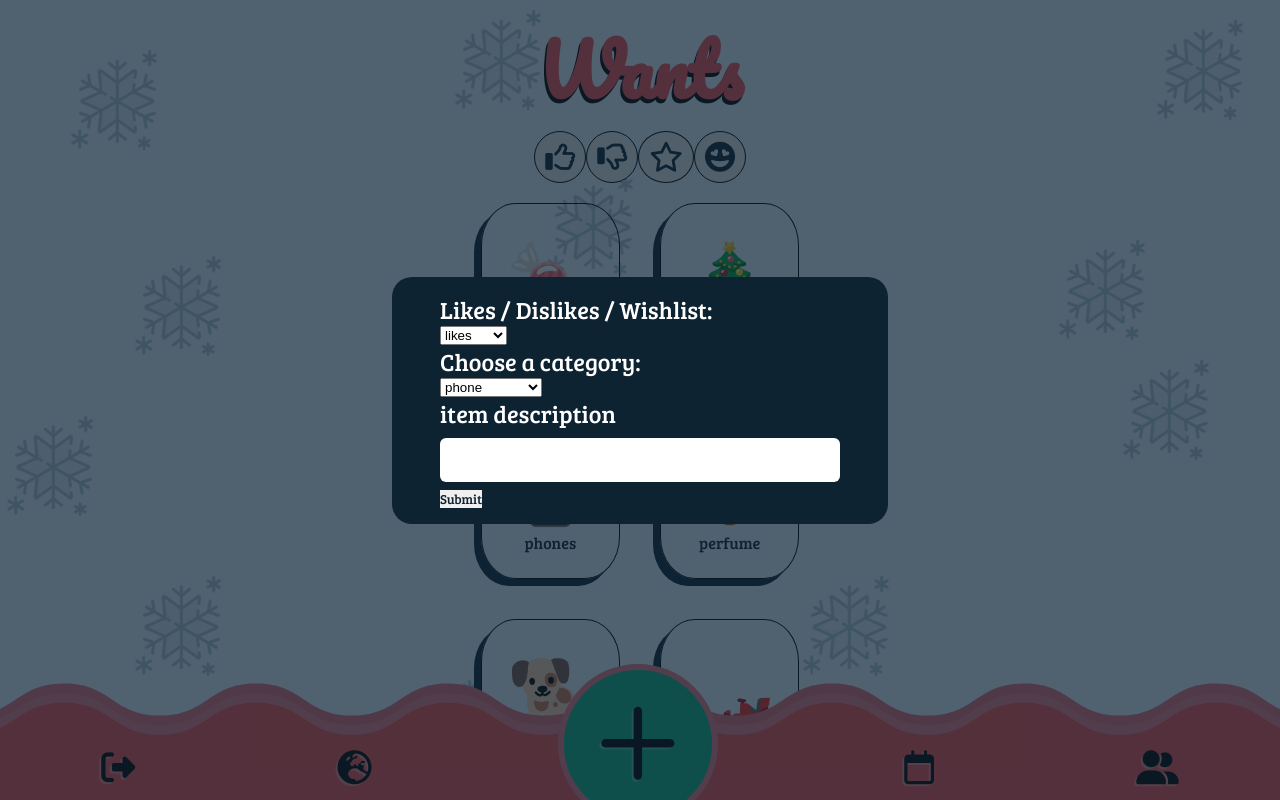
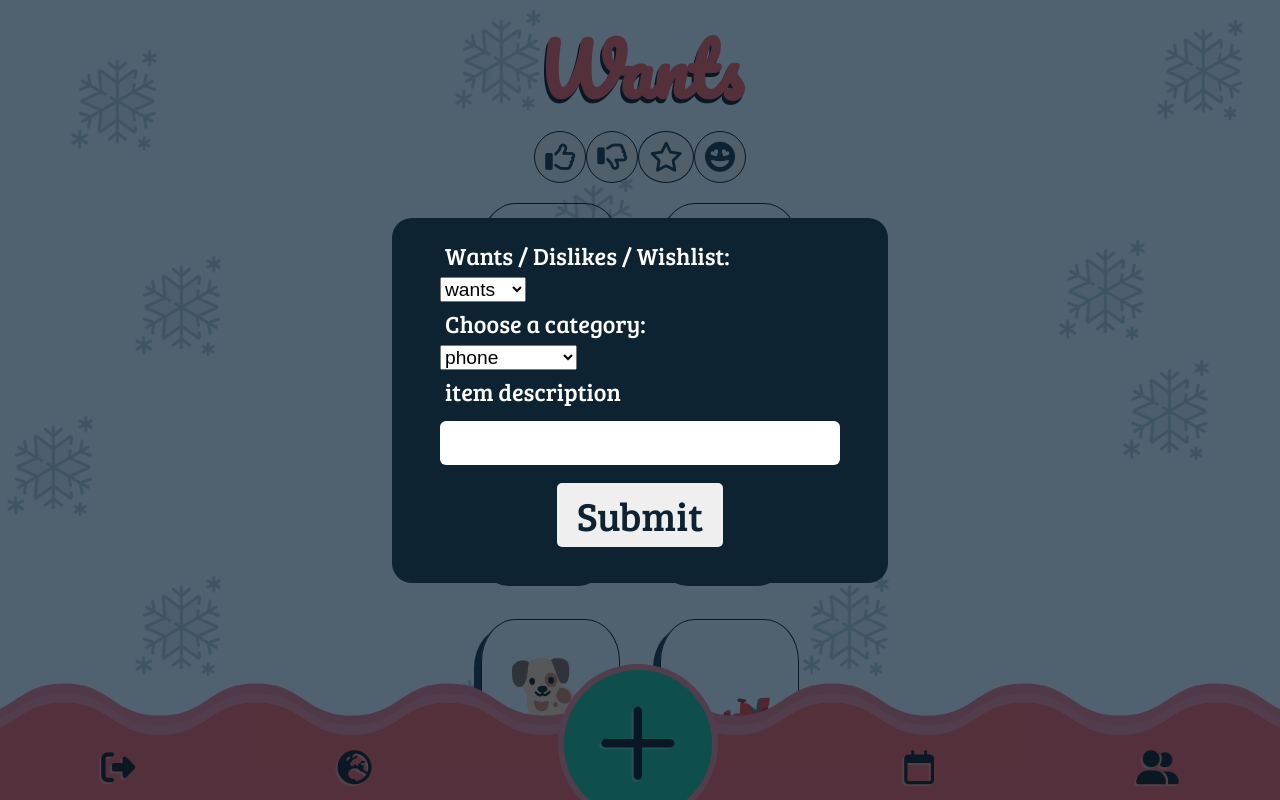
Before and after one commit to siddav83/happy-holiday-frontend, a React (Create React App) app: page /tab in a window 1280 px wide. Shown: the top 800 px of the page. Built offline with nearby package versions, Linux system fonts and the light colour scheme; a web font is replaced by a local one.

Commit message:
styling again and added component add Category

```diff
--- /dev/null
+++ b/src/Components/AddCategory/AddCategory.js
@@ -0,0 +1,50 @@
+import React, { useContext } from "react";
+import { UserContext } from "../../Context/UserContext";
+import { CategoryContext } from "../../Context/CategoryContext";
+
+export default function AddCategory() {
+    const { visible, setVisible } = useContext(CategoryContext);
+
+    const { setUserData } = useContext(UserContext);
+
+    const onSubmitHandler = (e) => {
+        e.preventDefault();
+        const type = e.target.type.value;
+        const category = e.target.category.value;
+        const item = e.target.item.value;
+
+        const obj = {
+            category,
+            item,
+        };
+        setUserData((prev) => {
+            return { ...prev, [type]: [...prev[type], { obj }] };
+        });
+
+        setVisible(visible);
+    };
+    return (
+        <form className="add-or-dislike" onSubmit={onSubmitHandler}>
+            <label htmlFor="type">Wants / Dislikes / Wishlist:</label>
+            <select id="type" name="type">
+                <option value="wants">wants</option>
+                <option value="dislikes">dislikes</option>
+                <option value="dreams">dreams</option>
+                <option value="brands">brands</option>
+            </select>
+            <label htmlFor="category">Choose a category:</label>
+            <select id="category" name="category">
+                <option value="phone">phone</option>
+                <option value="computers">computers</option>
+                <option value="laptop">laptop</option>
+                <option value="confectionary">confectionary</option>
+                <option value="vouchers">vouchers</option>
+                <option value="clothes">clothes</option>
+                <option value="money">money</option>
+            </select>
+            <label htmlFor="item">item description</label>
+            <input type="text" id="item" name="item" />
+            <button className="add-cat-btn">Submit</button>
+        </form>
+    );
+}
--- a/src/Components/index.js
+++ b/src/Components/index.js
@@ -8,5 +8,6 @@ export { default as FunFact } from "./FunFact/FunFact";
 export { default as Calender } from "./Calender/Calender";
 export { default as Profile } from "./Profile/Profile";
 export { default as AddFriend } from "./AddFriend/AddFriend";
+export { default as AddCategory } from "./AddCategory/AddCategory";
 export { default as Layout } from "./Layout";
 export { default as Logo } from "./Logo";
--- a/src/Pages/Tab/Tab.js
+++ b/src/Pages/Tab/Tab.js
@@ -1,7 +1,7 @@
 import React, { useContext } from "react";
 import { CategoryContext } from "../../Context/CategoryContext";
 import { UserContext } from "../../Context/UserContext";
-import { TabNav, AddNav, CategoryCard } from "../../Components";
+import { TabNav, AddNav, CategoryCard, AddCategory } from "../../Components";
 import "./style.css";
 
 export default function Tab(data) {
@@ -22,12 +22,8 @@ export default function Tab(data) {
         setUserData((prev) => {
             return { ...prev, [type]: [...prev[type], { obj }] };
         });
-        //  reference
-        // const newVariable = userData;
-        // newVariable[type] = [...userData[type], obj];
-        // setUserData(newVariable);
 
-        setVisible(!visible);
+        setVisible(visible);
     };
 
     console.log(userData);
@@ -37,30 +33,7 @@ export default function Tab(data) {
             <h1>Wants</h1>
             {!visible ? (
                 <div className="like-dislike-container">
-                    <form className="add-or-dislike" onSubmit={onSubmitHandler}>
-                        <label htmlFor="type">
-                            Likes / Dislikes / Wishlist:
-                        </label>
-                        <select id="type" name="type">
-                            <option value="likes">likes</option>
-                            <option value="dislikes">dislikes</option>
-                            <option value="dreams">dreams</option>
-                            <option value="brands">brands</option>
-                        </select>
-                        <label htmlFor="category">Choose a category:</label>
-                        <select id="category" name="category">
-                            <option value="phone">phone</option>
-                            <option value="computers">computers</option>
-                            <option value="laptop">laptop</option>
-                            <option value="confectionary">confectionary</option>
-                            <option value="vouchers">vouchers</option>
-                            <option value="clothes">clothes</option>
-                            <option value="money">money</option>
-                        </select>
-                        <label htmlFor="item">item description</label>
-                        <input type="text" id="item" name="item" />
-                        <button>Submit</button>
-                    </form>
+                    <AddCategory />
                 </div>
             ) : (
                 visible
--- a/src/Pages/Tab/style.css
+++ b/src/Pages/Tab/style.css
@@ -31,7 +31,29 @@
 }
 
 .add-or-dislike label {
+    font-size: inherit;
+    padding: 5px;
     color: white;
+    font-family: "Bree Serif", serif;
+}
+
+.add-or-dislike select {
+    font-size: 80%;
+}
+
+.add-or-dislike option {
+    font-size: 30%;
+}
+
+.add-cat-btn {
+    border-radius: 5px;
+    margin: auto;
+    margin-bottom: 20px;
+    padding: 5px 20px 5px 20px;
+    margin-top: 10px;
+    font-size: 40px;
+    /* background-color: transparent; */
+    transition: 0.3s ease-in-out;
 }
 
 .add-or-dislike input {
@@ -74,11 +96,3 @@
     justify-content: center;
     align-items: center;
 }
-
-/* .tabnav-navbar nav {
-    display: flex;
-    justify-content: space-around;
-} */
-.tabnav-navbar button {
-    padding: 15p;
-}
```
Also changed, not shown: src/Pages/Friends/style.css (indentation only).
